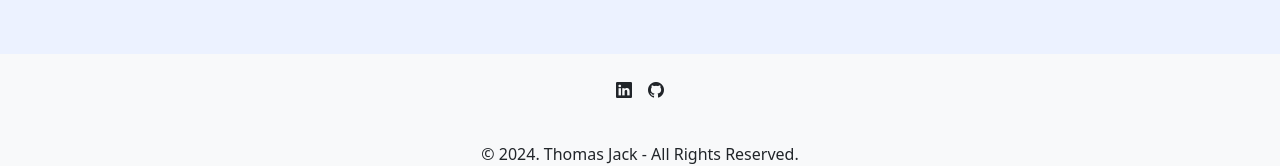
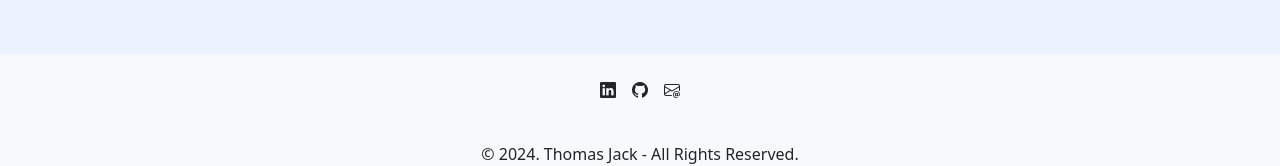
Before and after one commit to quikstart86/TJ-React-Portfolio, a React (Vite) app: page /contact in a window 1280 px wide. Shown: the part 652-818 px from the top of the page. Built offline with nearby package versions, Linux system fonts and the light colour scheme.

Commit message:
adde mailto option in the footer

```diff
--- a/src/components/Footer.jsx
+++ b/src/components/Footer.jsx
@@ -14,6 +14,12 @@ const Footer = () => {
             className="nav-link px-2 text-dark"
             target="_blank"><i className="bi bi-github"></i></a>
         </li>
+        <li className="nav-item">
+          <a
+            href="mailto:theshitbox@gmail.com"
+            className="nav-link px-2 text-dark"
+            target="_blank"><i className="bi bi-envelope-at"></i></a>
+        </li>
       </ul>
       <div>© 2024. Thomas Jack - All Rights Reserved.</div>
     </footer>
```
